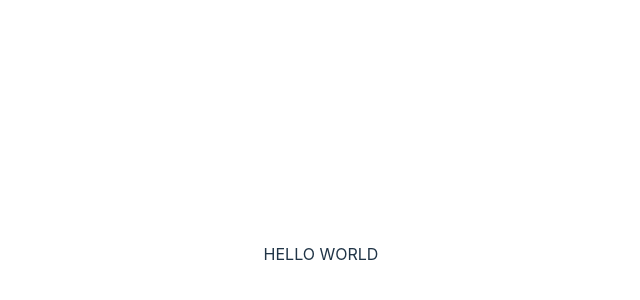
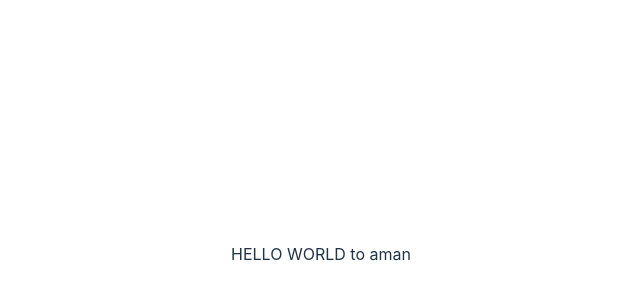
Before and after one commit to rohitboltfree/LIVE_CODE_EDITOR, a React (Vite) app: page / in a window 1280 px wide. Shown: the part 146-446 px from the top of the page, without its empty margins (319-959 px from the left). Built offline with nearby package versions, Linux system fonts and the light colour scheme.

Commit message:
message add

```diff
--- a/src/App.jsx
+++ b/src/App.jsx
@@ -3,7 +3,7 @@ import './App.css'
 function App() {
   return (
     <main>
-      HELLO WORLD
+      HELLO WORLD to aman
     </main>
   )
 }
```
